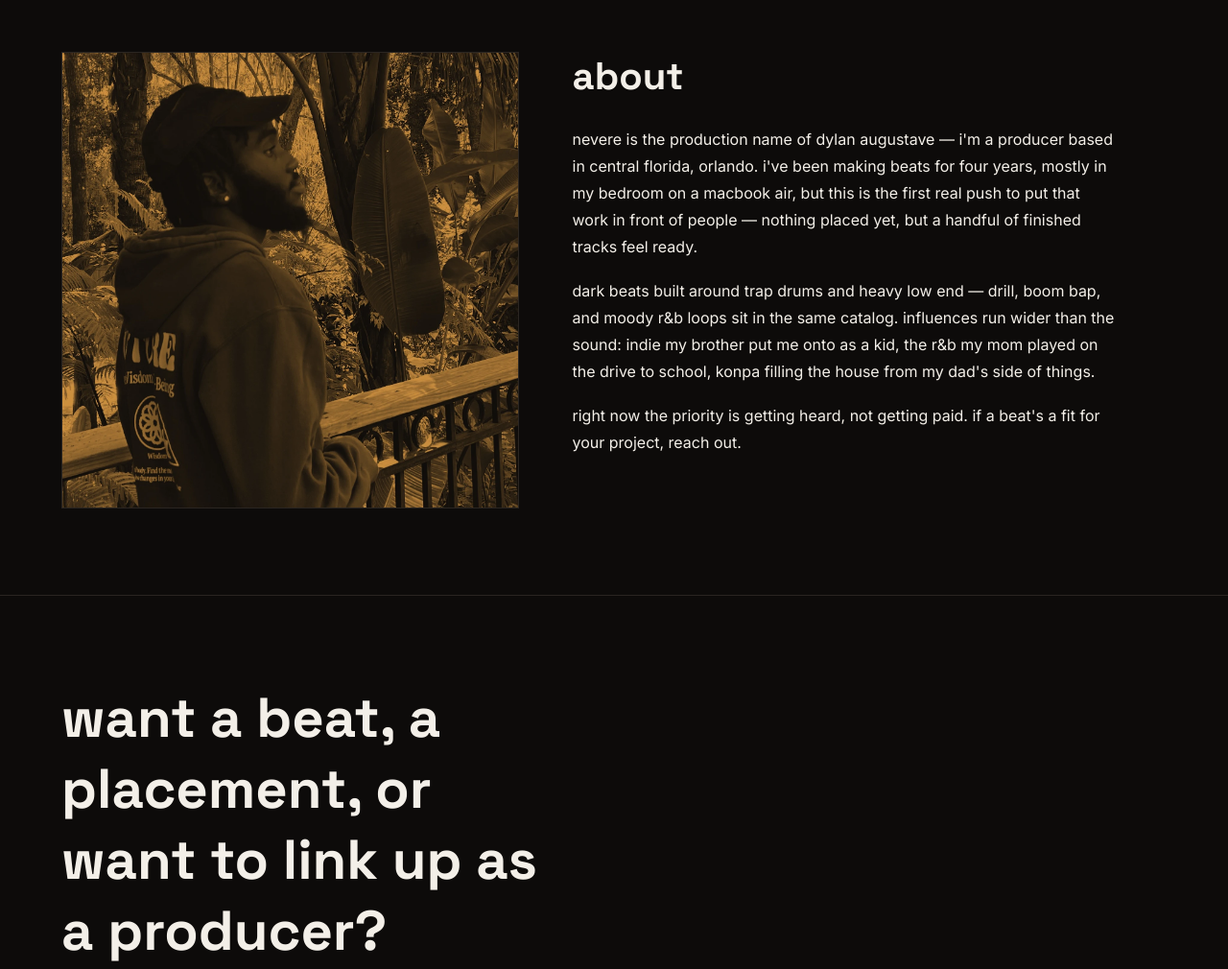
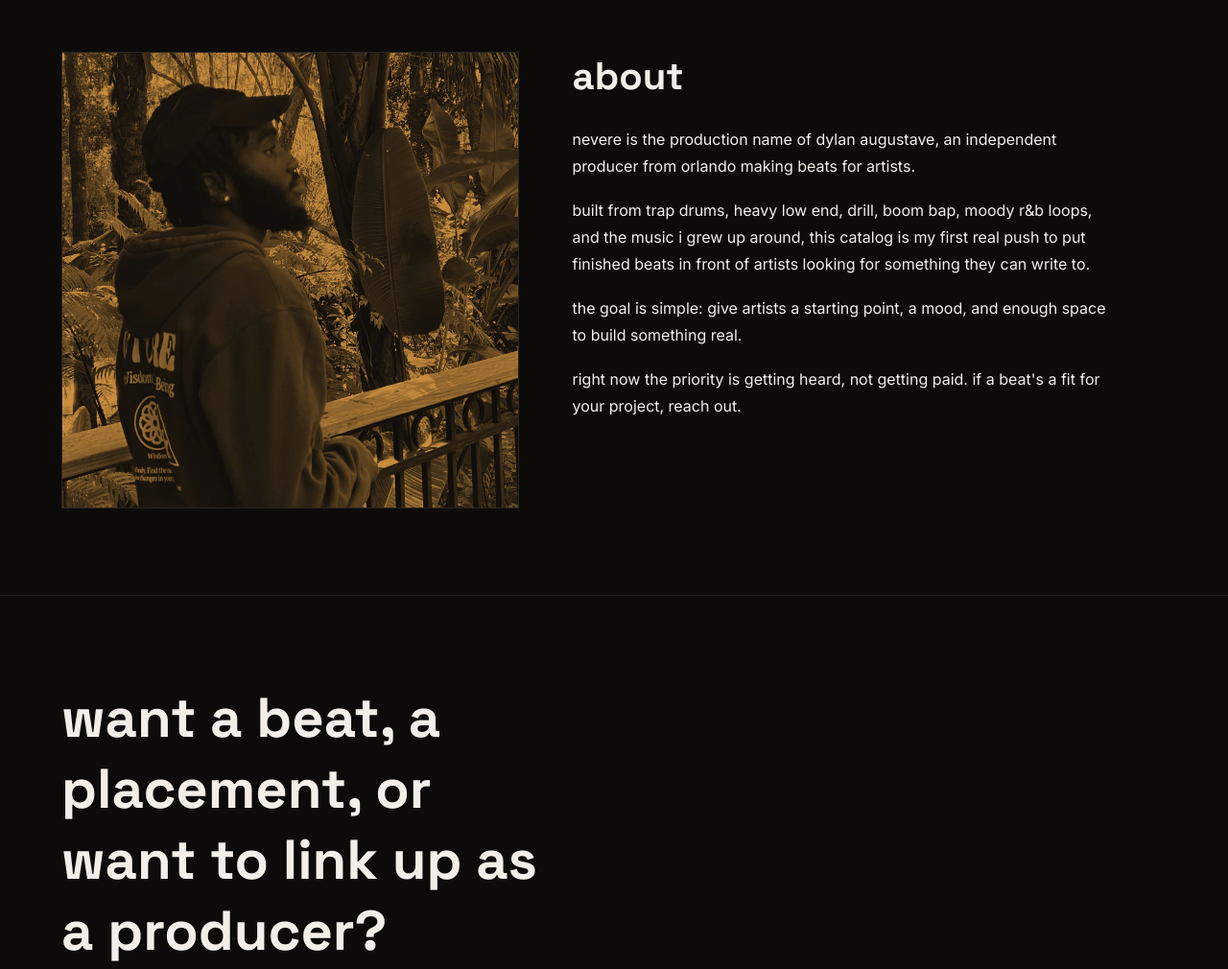
Before and after one commit to dylanaugustave/nevere-site, a website: page index.html in a window 1280 px wide. Shown: the part 2540-3550 px from the top of the page at 96% size. Drawn offline with Linux system fonts and the light colour scheme.

Commit message:
Add files via upload

```diff
--- a/index.html
+++ b/index.html
@@ -1090,23 +1090,16 @@
         <h2 class="section-title display" style="margin-bottom:26px;">about</h2>
         <div class="about-text">
           <p>
-            nevere is the production name of Dylan Augustave — I'm a
-            producer based in Central Florida, Orlando. I've been making
-            beats for four years, mostly in my bedroom on a MacBook Air,
-            but this is the first real push to put that work in front of
-            people — nothing placed yet, but a handful of finished
-            tracks feel ready.
+            nevere is the production name of Dylan Augustave, an independent producer from Orlando making beats for artists.
           </p>
           <p>
-            Dark beats built around trap drums and heavy low end — drill,
-            boom bap, and moody R&amp;B loops sit in the same catalog.
-            Influences run wider than the sound: indie my brother put me
-            onto as a kid, the R&amp;B my mom played on the drive to
-            school, konpa filling the house from my dad's side of things.
+            Built from trap drums, heavy low end, drill, boom bap, moody R&amp;B loops, and the music I grew up around, this catalog is my first real push to put finished beats in front of artists looking for something they can write to.
           </p>
           <p>
-            Right now the priority is getting heard, not getting paid.
-            If a beat's a fit for your project, reach out.
+            The goal is simple: give artists a starting point, a mood, and enough space to build something real.
+          </p>
+          <p>
+            Right now the priority is getting heard, not getting paid. If a beat's a fit for your project, reach out.
           </p>
         </div>
       </div>
@@ -1132,7 +1125,7 @@
     </form>
     <footer>
       <span>© 2026 nevere</span>
-      <span class="mono" style="opacity:0.4;">v106</span>
+      <span class="mono" style="opacity:0.4;">v107</span>
     </footer>
   </section>
 
```
